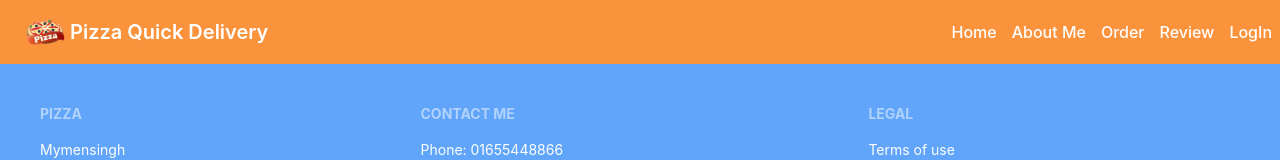
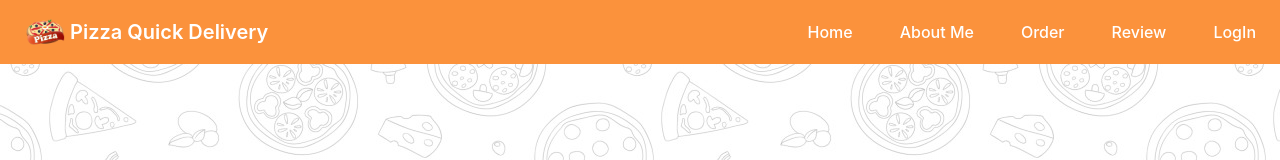
Before and after one commit to rana-web-dev/Pizza-Delivery-Website-Client, a React (Create React App) app: page / in a window 1280 px wide. Shown: the top 160 px of the page. Built offline with nearby package versions, Linux system fonts and the light colour scheme; no server answers.

Commit message:
Add AuthContext

```diff
--- /dev/null
+++ b/src/components/home/details/ServicesDetails.js
@@ -0,0 +1,12 @@
+import React from 'react';
+import { useLoaderData } from 'react-router-dom';
+
+const ServicesDetails = () => {
+    return (
+        <div>
+            <h2>Services Details</h2>
+        </div>
+    );
+};
+
+export default ServicesDetails;
--- a/src/components/home/header/Nav.js
+++ b/src/components/home/header/Nav.js
@@ -14,34 +14,25 @@
 
     return (
         <div className='bg-orange-400'>
-            <div className="navbar max-w-screen-xl mx-auto">
+            <div className="navbar max-w-screen-xl mx-auto justify-between">
                 <div className="navbar-start">
                     <div className="dropdown">
                         <label tabIndex={0} className="btn btn-ghost lg:hidden">
                             <svg xmlns="http://www.w3.org/2000/svg" className="h-5 w-5" fill="none" viewBox="0 0 24 24" stroke="currentColor"><path strokeLinecap="round" strokeLinejoin="round" strokeWidth="2" d="M4 6h16M4 12h8m-8 6h16" /></svg>
                         </label>
                         <ul tabIndex={0} className="menu menu-compact dropdown-content mt-3 p-2 shadow bg-base-100 rounded-box w-52">
-                            <li><a>Item 1</a></li>
-                            <li tabIndex={0}>
-                                <a className="justify-between">
-                                    Parent
-                                    <svg className="fill-current" xmlns="http://www.w3.org/2000/svg" width="24" height="24" viewBox="0 0 24 24"><path d="M8.59,16.58L13.17,12L8.59,7.41L10,6L16,12L10,18L8.59,16.58Z" /></svg>
-                                </a>
-                                <ul className="p-2">
-                                    <li><a>Submenu 1</a></li>
-                                    <li><a>Submenu 2</a></li>
-                                </ul>
-                            </li>
-                            <li><a>Item 3</a></li>
+                            <li>{items}</li>
                         </ul>
                     </div>
-                    <a className="btn btn-ghost normal-case text-xl">
-                        <img src={require('../../../images/pizza-logo-free-vector.png')} width='40px' img></img> &nbsp;
+                    <div className="btn btn-ghost normal-case text-xl">
+                        <img src={require('../../../images/pizza-logo-free-vector.png')} width='40px' alt='' img></img> &nbsp;
                         <span className='text-white'>Pizza Quick Delivery</span>
-                    </a>
+                    </div>
                 </div>
-                <div className="navbar-end">
-                    {items}
+                <div className="navbar-center hidden lg:flex">
+                    <ul className="menu menu-horizontal p-0">
+                        <li>{items}</li>
+                    </ul>
                 </div>
             </div>
         </div>
--- a/src/components/home/header/nav.css
+++ b/src/components/home/header/nav.css
@@ -1,5 +1,7 @@
-.navbar-end a {
-    margin-left: 15px;
-    color: white;
-    font-weight: 500;
+@media screen and (min-width: 700px) {
+    .navbar a {
+        margin-left: 15px;
+        color: white;
+        font-weight: 500;
+    }
 }
--- a/src/components/home/services/AllService.js
+++ b/src/components/home/services/AllService.js
@@ -1,15 +1,10 @@
-import React, { useEffect, useState } from 'react';
+import React, { useContext } from 'react';
+import { AuthContext } from '../../../context/AuthProvider';
 import AllServiceCard from './AllServiceCard';
 
-const AllService = ({ srv }) => {
+const AllService = () => {
 
-    const [serviceData, setService] = useState([]);;
-
-    useEffect(() => {
-        fetch('http://localhost:5000/service')
-            .then(res => res.json())
-            .then(data => setService(data))
-    }, [])
+    const { serviceData } = useContext(AuthContext);
 
     return (
         <div className='max-w-screen-xl mx-auto py-20'>
--- a/src/components/home/services/Service.js
+++ b/src/components/home/services/Service.js
@@ -1,16 +1,12 @@
-import React, { useEffect, useState } from 'react';
+import React, { useContext } from 'react';
 import { Link } from 'react-router-dom';
+import { AuthContext } from '../../../context/AuthProvider';
 import ServicesCard from './ServicesCard';
 
 const Service = () => {
-    const [serviceData, setService] = useState([]);
+
+    const { serviceData } = useContext(AuthContext);
     const serviceDataSlice = serviceData.slice(0, 3);
-
-    useEffect(() => {
-        fetch('http://localhost:5000/service')
-            .then(res => res.json())
-            .then(data => setService(data))
-    }, [])
 
     return (
         <div className='max-w-screen-xl mx-auto py-20'>
--- a/src/components/home/services/ServicesCard.js
+++ b/src/components/home/services/ServicesCard.js
@@ -1,5 +1,6 @@
 import React from 'react';
 import { PhotoProvider, PhotoView } from 'react-photo-view';
+import { Link } from 'react-router-dom';
 
 const ServicesCard = ({ srv }) => {
     const { id, title, img, des, price } = srv;
@@ -21,7 +22,9 @@
                 </h2>
                 <p className='text-bold text-orange-400 text-2xl'>Price: {price}</p>
                 <p>{desSlice}</p>
-                <button className='btn border-none bg-orange-400'>Details</button>
+                <Link to={`/details/${id}`}>
+                    <button className='btn border-none bg-orange-400'>Details</button>
+                </Link>
             </div>
         </div>
     );
--- /dev/null
+++ b/src/context/AuthProvider.js
@@ -0,0 +1,29 @@
+import React, { createContext, useEffect, useState } from 'react';
+
+export const AuthContext = createContext();
+
+const AuthProvider = ({children}) => {
+
+    const [serviceData, setService] = useState([]);
+
+
+    useEffect(() => {
+        fetch('http://localhost:5000/service')
+            .then(res => res.json())
+            .then(data => setService(data))
+    }, [])
+
+    const authInfo ={
+        serviceData,
+    }
+
+    return (
+        <div>
+            <AuthContext.Provider value={authInfo}>
+                {children}
+            </AuthContext.Provider>
+        </div>
+    );
+};
+
+export default AuthProvider;
--- a/src/index.js
+++ b/src/index.js
@@ -3,11 +3,14 @@
 import './index.css';
 import App from './App';
 import reportWebVitals from './reportWebVitals';
+import AuthProvider from './context/AuthProvider';
 
 const root = ReactDOM.createRoot(document.getElementById('root'));
 root.render(
   <React.StrictMode>
-    <App />
+    <AuthProvider>
+      <App />
+    </AuthProvider>
   </React.StrictMode>
 );
 
--- a/src/router/Routes.js
+++ b/src/router/Routes.js
@@ -1,4 +1,5 @@
 import { createBrowserRouter } from "react-router-dom";
+import ServicesDetails from "../components/home/details/ServicesDetails";
 import Home from "../components/home/home/Home";
 import AllService from "../components/home/services/AllService";
 import Main from "../layout/Main";
@@ -10,6 +11,10 @@
         element: <Main></Main>,
         children: [
             {
+                path: '/',
+                element: <Home></Home>
+            },
+            {
                 path: '/home',
                 element: <Home></Home>
             },
@@ -17,6 +22,11 @@
                 path: '/allServices',
                 element: <AllService></AllService>
             },
+            {
+                path: '/details/:id',
+                loader: ({params}) => fetch(`http://localhost:5000/service/${params.id}`) ,
+                element: <ServicesDetails></ServicesDetails>
+            }
         ]
     }
 
```
